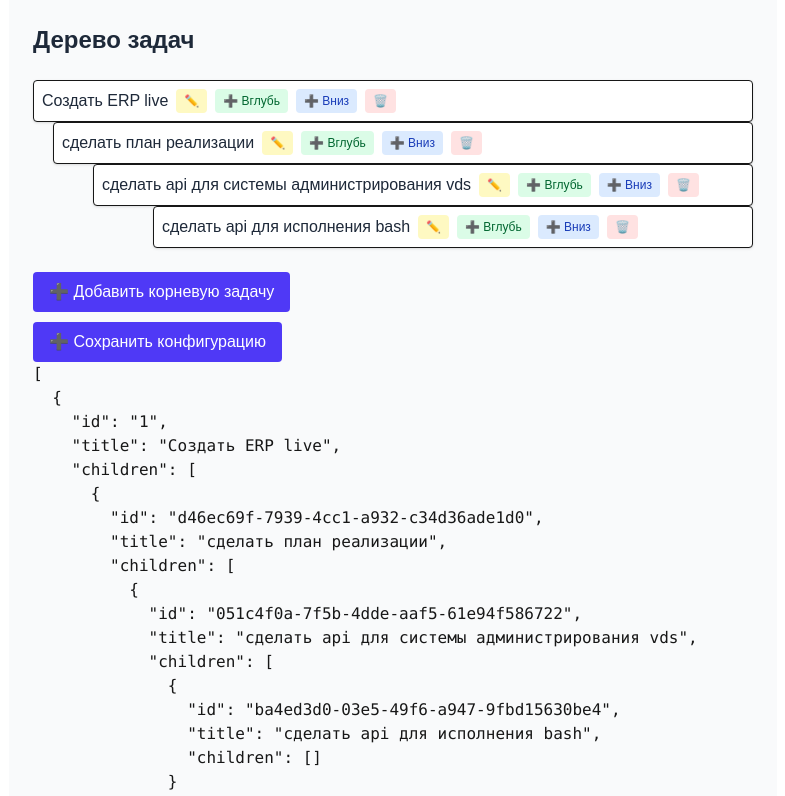
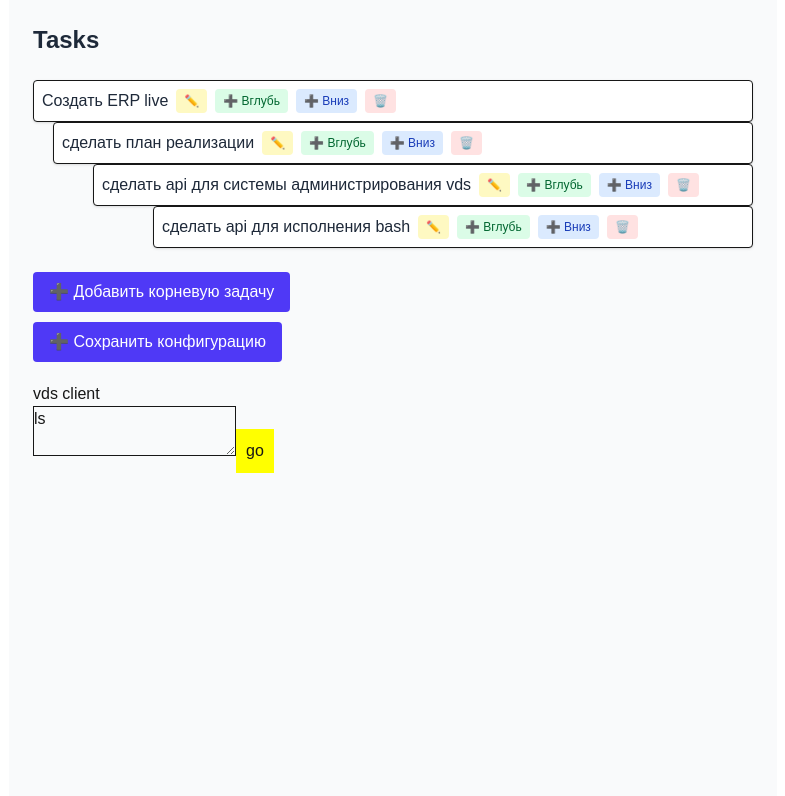
Before and after one commit to Yeminfu/erp-live, a Next.js app: page / in a window 1280 px wide. Shown: the top 796 px of the page, without its empty margins (247-1032 px from the left). Built offline with nearby package versions, Linux system fonts and the light colour scheme.

Commit message:
сделал клиента для vds

```diff
--- a/app/client.tsx
+++ b/app/client.tsx
@@ -243,7 +243,7 @@ export default function TaskTree(props: { config: ts_task[] }) {
 
   return (
     <div className="max-w-3xl mx-auto p-6 bg-gray-50 min-h-screen">
-      <h1 className="text-2xl font-bold mb-6 text-gray-800">Дерево задач</h1>
+      <h1 className="text-2xl font-bold mb-6 text-gray-800">Tasks</h1>
       <div className="space-y-3">
         {tasks.map((task) => (
           <TaskItem
@@ -291,8 +291,53 @@ export default function TaskTree(props: { config: ts_task[] }) {
           </button>
         </div>
 
-        <pre>{JSON.stringify(tasks, null, 2)}</pre>
+        <div
+          style={{
+            marginTop: 20,
+          }}
+        >
+          <h3>vds client</h3>
+          <VdsCLient />
+        </div>
+        {/* <pre>{JSON.stringify(tasks, null, 2)}</pre> */}
       </div>
     </div>
   );
 }
+
+function VdsCLient() {
+  const [stateIn, setStateIn] = useState('ls');
+  const [stateOut, setStateOut] = useState("");
+  return (
+    <>
+      <textarea
+        onChange={(e) => {
+          setStateIn(e.target.value);
+          return e;
+        }}
+        style={{ border: "1px solid" }}
+        name=""
+        id=""
+        value={stateIn}
+      >{stateIn}</textarea>
+      <button
+        onClick={() => {
+          fetch("/api/vds/execute", {
+            method: "post",
+            body: JSON.stringify({
+              command: stateIn,
+            }),
+          })
+            .then((x) => x.json())
+            .then((x) => setStateOut(x.res.result))
+            .catch((error) => console.error({ error }));
+        }}
+        style={{ padding: 10, background: "yellow" }}
+      >
+        go
+      </button>
+      {/* <h1>stateOut</h1> */}
+      <pre>{stateOut}</pre>
+    </>
+  );
+}
```
